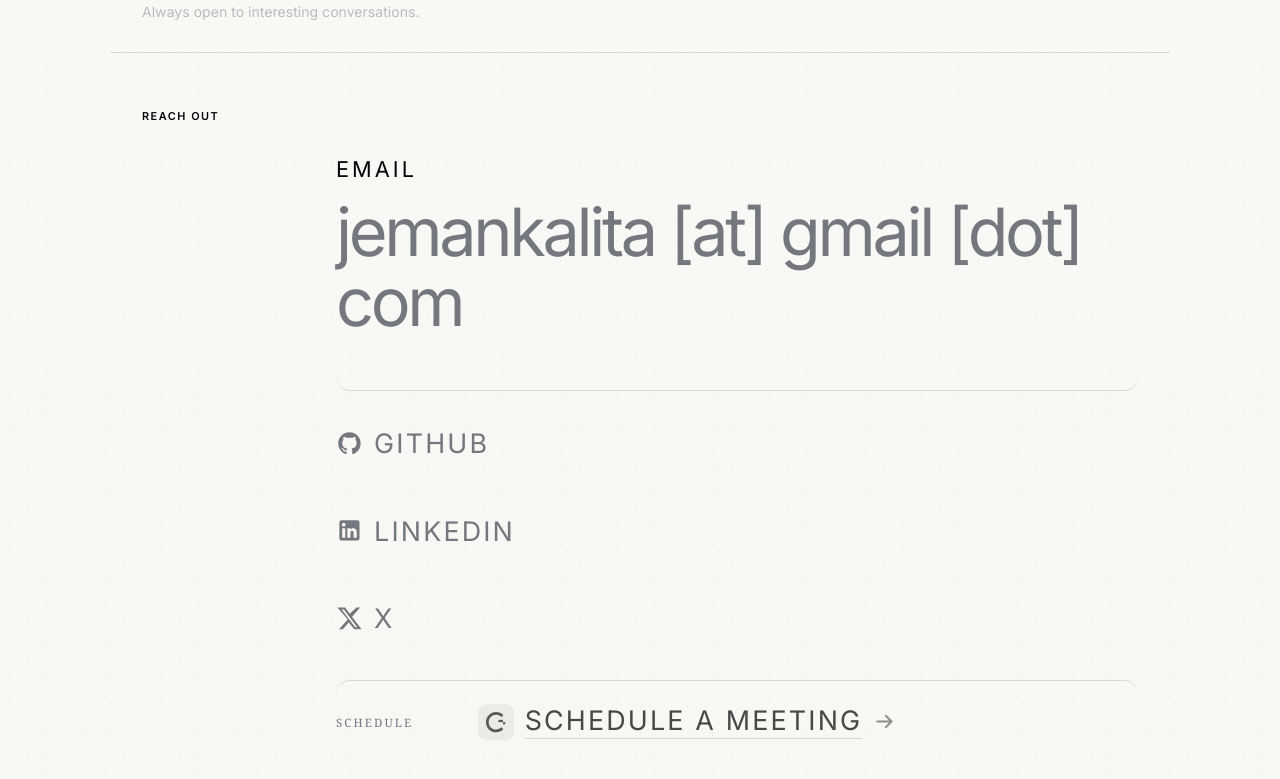
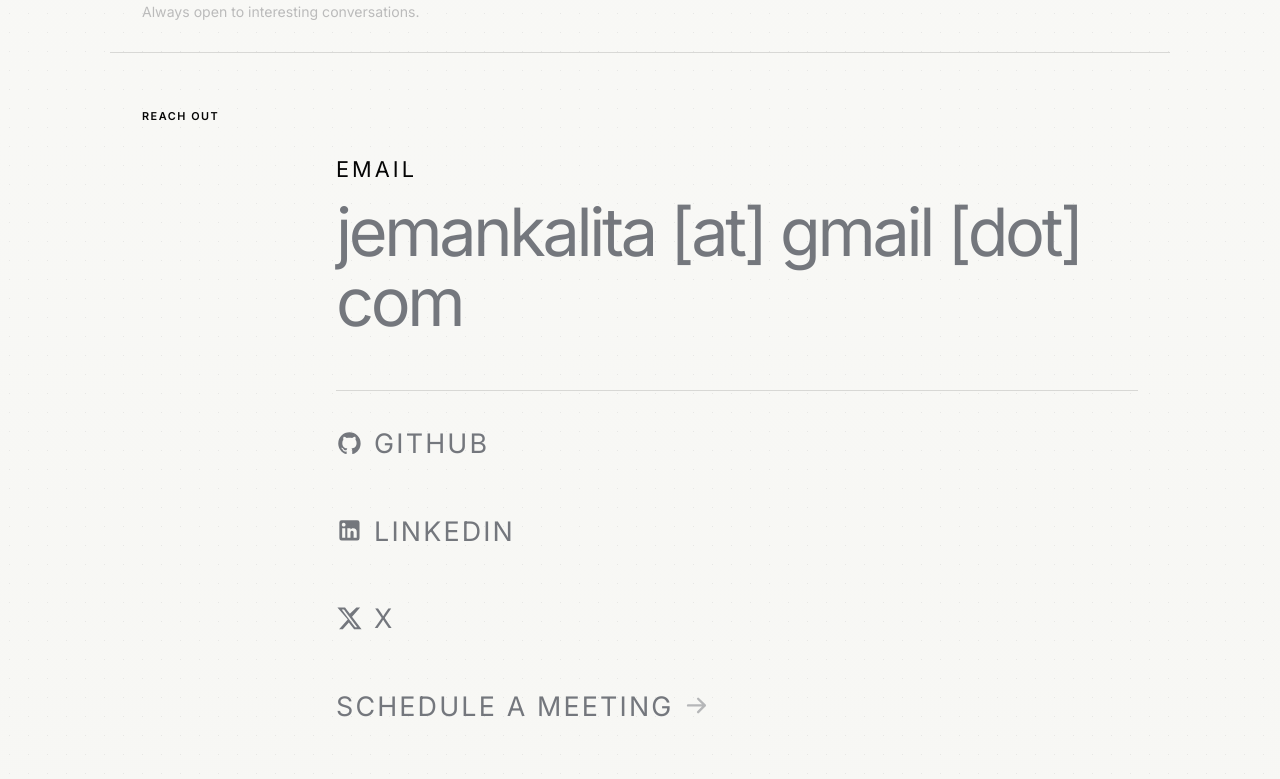
Before and after one commit to jemankalita/JemanPortfolio, a plain HTML site: page index.html in a window 1280 px wide. Shown: the part 4461-5240 px from the top of the page. Drawn offline with Linux system fonts and the light colour scheme; a web font is replaced by a local one.

Commit message:
Refactor Cal.com scheduling link; simplify styles and update layout

```diff
--- a/index.html
+++ b/index.html
@@ -366,16 +366,10 @@
             </a>
           </div>
 
-          <div class="contact-row contact-row--cal">
-            <span class="contact-label">Schedule</span>
-            <a href="https://cal.com/jemankalita" class="contact-link cal-link" target="_blank" rel="noopener">
-              <svg class="cal-logo" viewBox="0 0 32 32" fill="none" xmlns="http://www.w3.org/2000/svg" aria-hidden="true">
-                <rect width="32" height="32" rx="8" fill="currentColor" fill-opacity="0.08"/>
-                <path d="M16 7C11.029 7 7 11.029 7 16C7 20.971 11.029 25 16 25C18.48 25 20.72 24.01 22.37 22.38L20.6 20.61C19.41 21.8 17.79 22.55 16 22.55C12.38 22.55 9.45 19.62 9.45 16C9.45 12.38 12.38 9.45 16 9.45C17.79 9.45 19.41 10.2 20.6 11.39L22.37 9.62C20.72 7.99 18.48 7 16 7Z" fill="currentColor"/>
-                <path d="M22 14H18V16H22V14Z" fill="currentColor"/>
-                <path d="M22 16H24V18H22V16Z" fill="currentColor"/>
-              </svg>
-              <span class="cal-text">Schedule a meeting</span>
+          <div class="contact-row">
+            <span class="contact-label">Cal.com</span>
+            <a href="https://cal.com/jemankalita" class="contact-link social-link cal-link" target="_blank" rel="noopener">
+              <span>Schedule a meeting</span>
               <svg class="cal-arrow" viewBox="0 0 16 16" fill="none" xmlns="http://www.w3.org/2000/svg" aria-hidden="true">
                 <path d="M3 8H13M13 8L9 4M13 8L9 12" stroke="currentColor" stroke-width="1.4" stroke-linecap="round" stroke-linejoin="round"/>
               </svg>
--- a/style.css
+++ b/style.css
@@ -582,7 +582,7 @@ section:hover .section-inner {
   gap: 2rem;
   align-items: baseline;
   padding: 0.65rem 0.75rem;
-  border-radius: 14px;
+  border-radius: 0;
   transition: background 0.22s ease, transform 0.22s ease;
 }
 
@@ -2133,93 +2133,22 @@ nav {
   }
 }
 
-/* ─── CAL.COM SCHEDULING LINK ─────────────── */
-
-.contact-row--cal {
-  border-top: 1px solid var(--line);
-  margin-top: 0.5rem;
-  padding-top: 1.4rem !important;
-  padding-bottom: 1.4rem !important;
-  display: flex !important;
-  width: 100% !important;
-  align-items: center;
-  margin-right: 0 !important;
-  border-bottom: 0;
-}
-
-.contact-row--cal .contact-label {
-  display: inline-block !important;
-  font-family: Georgia, serif;
-  letter-spacing: 0.18em;
-  text-transform: uppercase;
-  color: var(--muted);
-  min-width: 110px;
+/* ─── CAL.COM LINK ────────────────────────── */
+
+.cal-link {
+  gap: 0.6rem;
+  transition: opacity 0.22s ease;
+}
+
+.cal-arrow {
+  width: 0.72em;
+  height: 0.72em;
   flex-shrink: 0;
-  margin-bottom: 0 !important;
-  font-size: clamp(0.62rem, 1vw, 0.72rem) !important;
-}
-
-.cal-link {
-  display: inline-flex;
-  align-items: center;
-  gap: 0.65rem;
-  color: var(--text);
-  text-decoration: none;
-  border-bottom: 0 !important;
-  opacity: 0.72;
-  transition: opacity 0.22s ease, gap 0.22s ease;
-  font-size: clamp(1.05rem, 2.1vw, 1.7rem);
-  letter-spacing: 0.04em;
-  text-transform: uppercase;
-}
-
-.cal-link:hover {
-  opacity: 1;
-  gap: 0.9rem;
-}
-
-.cal-logo {
-  width: 1.35em;
-  height: 1.35em;
-  flex-shrink: 0;
-  color: var(--text);
-  opacity: 0.9;
-  transition: opacity 0.22s ease;
-}
-
-.cal-text {
-  border-bottom: 1px solid rgba(5, 5, 5, 0.2);
-  padding-bottom: 0.06em;
-  transition: border-color 0.22s ease;
-}
-
-.cal-link:hover .cal-text {
-  border-color: var(--text);
-}
-
-.cal-arrow {
-  width: 0.85em;
-  height: 0.85em;
-  flex-shrink: 0;
-  color: var(--text);
-  opacity: 0.6;
+  opacity: 0.5;
   transition: transform 0.22s ease, opacity 0.22s ease;
 }
 
 .cal-link:hover .cal-arrow {
   transform: translateX(3px);
-  opacity: 1;
-}
-
-@media (max-width: 680px) {
-  .contact-row--cal {
-    flex-direction: column;
-    align-items: flex-start;
-    gap: 0.6rem;
-  }
-
-  .contact-row--cal .contact-label {
-    min-width: unset;
-    margin-bottom: 0.2rem !important;
-  }
-}
+  opacity: 0.9;
+}
```
